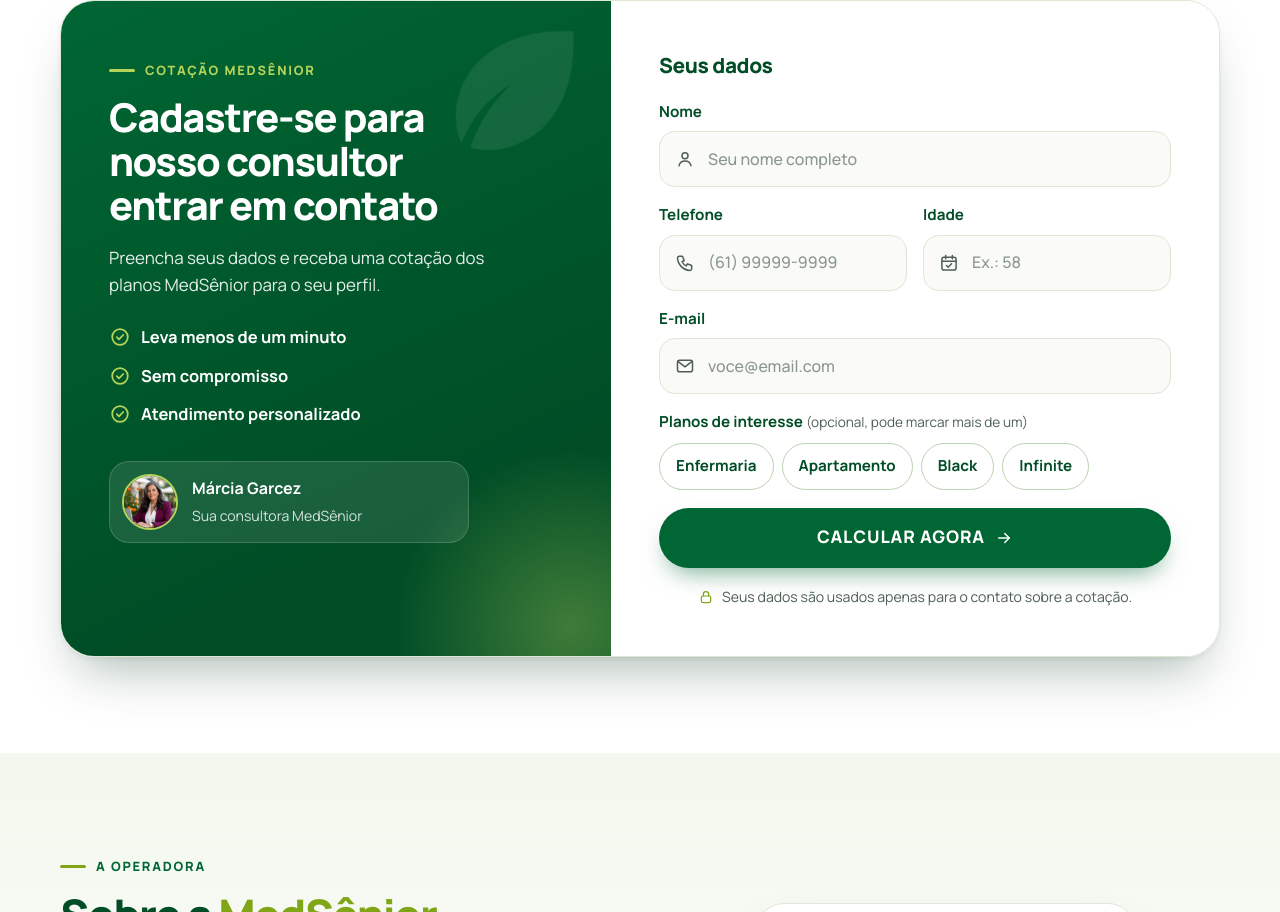
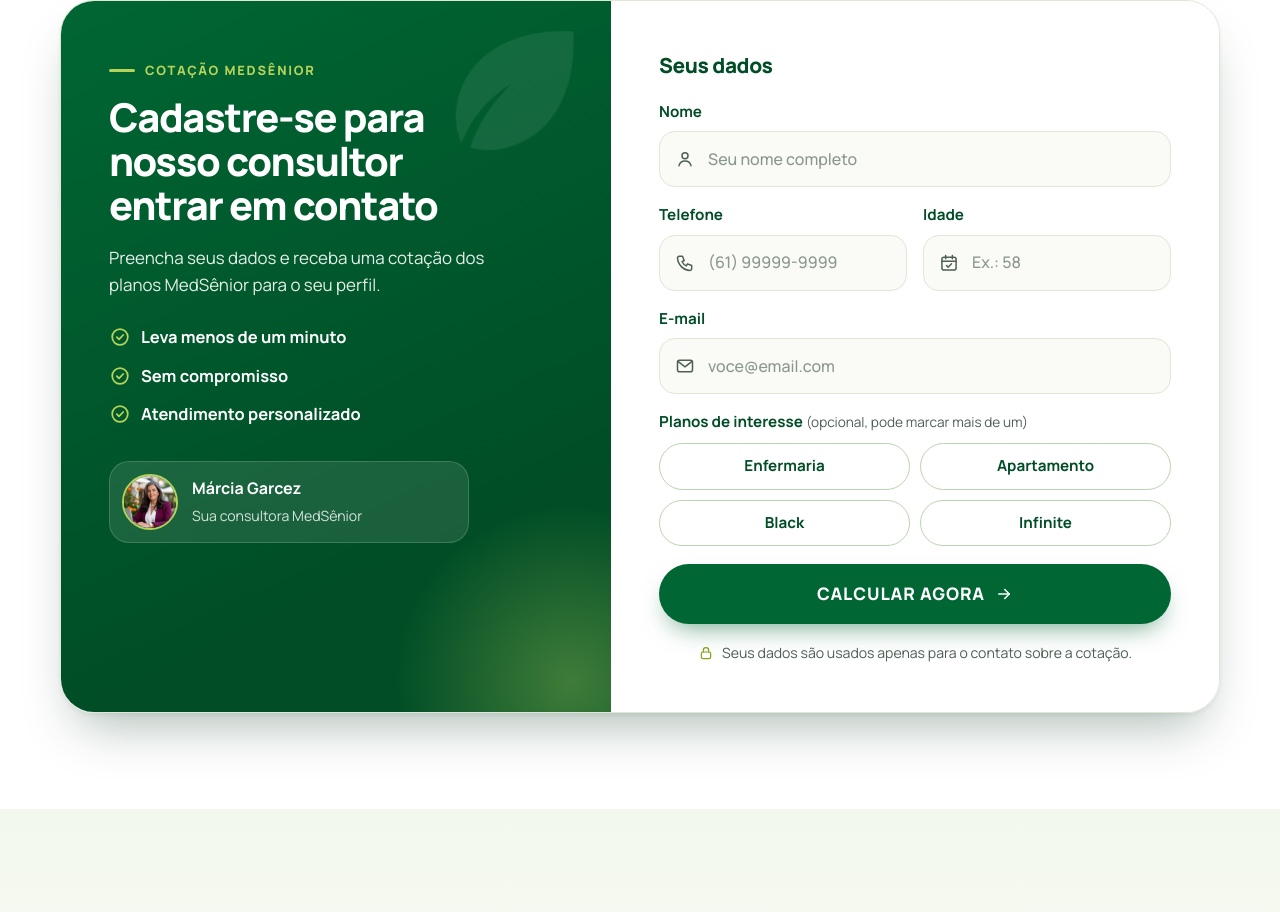
Before and after one commit to AlvesFM/medsenior-marcia-garcez, a plain HTML site: page index.html in a window 1280 px wide. Shown: the part 3242-4154 px from the top of the page. Drawn offline with Linux system fonts and the light colour scheme.

Commit message:
Etiquetas de planos com tamanho fixo (não pulam de linha ao marcar)
Co-Authored-By: Claude Opus 5.5 <noreply@anthropic.com>
Claude-Session: https://claude.ai/code/session_01YA1FKGnAWnAosevsBDNxpi

```diff
--- a/index.html
+++ b/index.html
@@ -399,11 +399,11 @@ section[id] { scroll-margin-top: calc(var(--cabecalho) + 12px); }
 .form__planos { border: 0; margin: 0; padding: 0; }
 .form__planos legend { padding: 0; margin-bottom: 9px; font-weight: 700; font-size: .95rem; color: var(--verde-escuro); }
 .form__planos legend span { font-weight: 400; font-size: .85rem; color: var(--texto-suave); }
-.form__planos-lista { display: flex; flex-wrap: wrap; gap: 8px; }
+.form__planos-lista { display: grid; grid-template-columns: repeat(2, minmax(0, 1fr)); gap: 10px; }
 .form__opcao { position: relative; cursor: pointer; }
 .form__opcao input { position: absolute; opacity: 0; inset: 0; margin: 0; cursor: pointer; }
 .form__opcao span {
-  display: inline-flex; align-items: center; gap: 8px; min-height: 46px; padding: 10px 16px; border-radius: 999px;
+  display: flex; align-items: center; justify-content: center; gap: 8px; min-height: 46px; padding: 10px 12px; border-radius: 999px;
   border: 1.5px solid var(--linha-forte); background: #fff; color: var(--verde-escuro); font-weight: 700; font-size: .95rem;
   transition: background .2s ease, border-color .2s ease, color .2s ease;
 }
@@ -412,7 +412,9 @@ section[id] { scroll-margin-top: calc(var(--cabecalho) + 12px); }
 .form__opcao input:checked + span { background: var(--verde); border-color: var(--verde); color: #fff; }
 .form__opcao input:checked + span::before { width: 14px; margin-right: 0; }
 .form__opcao input:focus-visible + span { outline: 3px solid var(--lima-claro); outline-offset: 2px; }
-@media (max-width: 640px) { .form__opcao span { padding: 9px 16px; } }
+.form__opcao span::before { flex-shrink: 0; }
+@media (max-width: 360px) { .form__planos-lista { gap: 8px; } .form__opcao span { padding: 10px 6px; gap: 5px; font-size: .84rem; } }
+
 .campos { display: grid; grid-template-columns: 1fr 1fr; gap: 16px; }
 .campo { position: relative; display: grid; gap: 7px; min-width: 0; }
 .campo--largo { grid-column: 1 / -1; }
```
